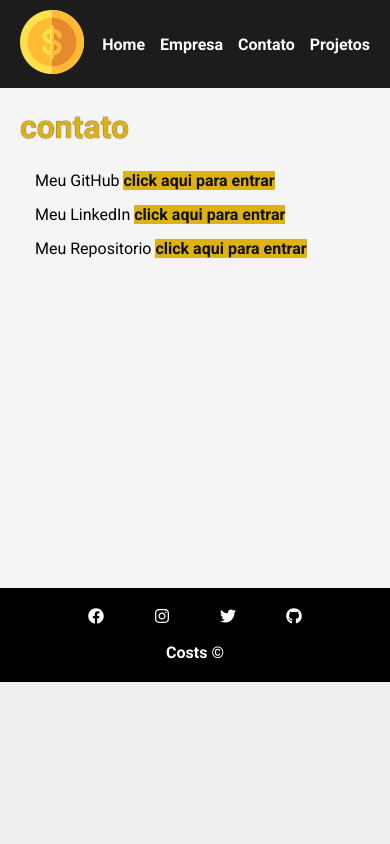
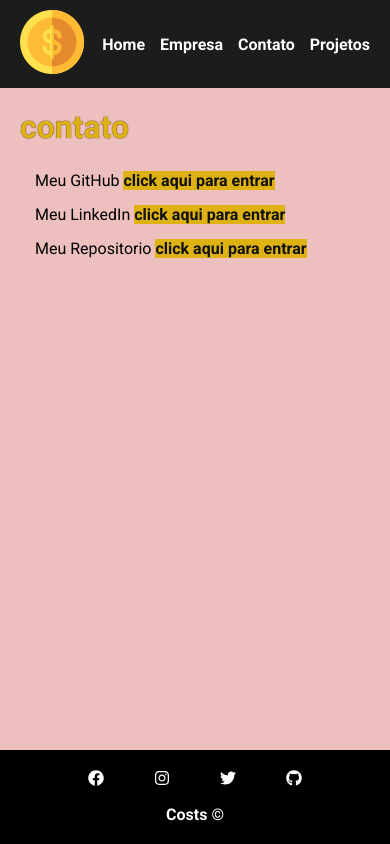
Before and after one commit to DanielSantosDevWeb/projeto-costs, a React (Create React App) app: page /contato in a window 390 px wide. Built offline with nearby package versions, Linux system fonts and the light colour scheme.

Commit message:
atualizando responsividade mobile

```diff
--- a/src/App.js
+++ b/src/App.js
@@ -7,7 +7,7 @@ import {
 } from "react-router-dom";
 
 import { useState, useEffect } from "react";
-
+import styles from "./App.module.css";
 import Container from "./components/layout/Container";
 import Home from "./components/pages/Home";
 import Contato from "./components/pages/Contato";
@@ -29,7 +29,7 @@ function App() {
   }, []);
 
   return (
-    <div className="App">
+    <div className={styles.app}>
       {/* BrowserRouter eh onde ficara todo meu codigo usando o reactRouterDom */}
       <BrowserRouter>
         <NavBar />
--- /dev/null
+++ b/src/App.module.css
@@ -0,0 +1,5 @@
+.app {
+  height: 100%;
+  display: flex;
+  flex-direction: column;
+}
--- a/src/components/layout/Container.module.css
+++ b/src/components/layout/Container.module.css
@@ -1,19 +1,12 @@
 .container {
   padding: 20px;
-  min-width: 250px;
-  max-width: 1000px;
+
   margin: auto;
-  min-height: 500px;
-  max-height: none;
   display: flex;
   justify-content: space-between;
-
-
-  background-color: rgb(245, 245, 245);
-}
-
-.minHeigth {
-  min-height: 75%;
+  width: 100%;
+  height: 100%;
+  background-color: rgb(238, 191, 191);
 }
 
 .start {
--- a/src/components/pages/Home.module.css
+++ b/src/components/pages/Home.module.css
@@ -9,6 +9,7 @@
   align-items: center;
   flex-direction: column;
   width: 100%;
+  height: 100%;
   margin: auto ;
 }
 
--- a/src/index.css
+++ b/src/index.css
@@ -9,7 +9,11 @@
   font-family: 'Roboto', sans-serif;;
 }
 
-html, body, #root {
+html {
   height: 100%;
   background-color: #efefef;
 }
+
+#root , body {
+  height: 100%;
+}
```
